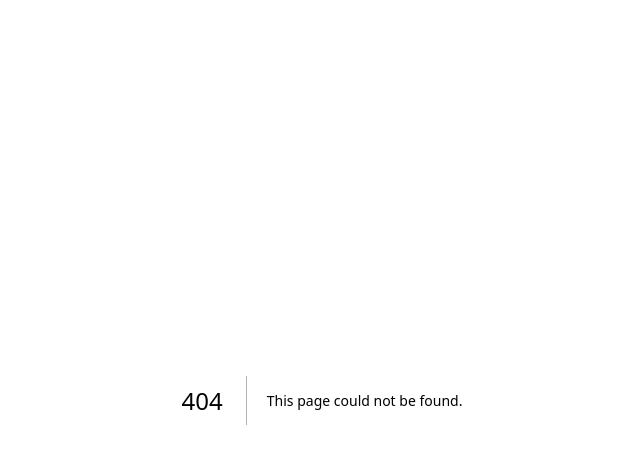
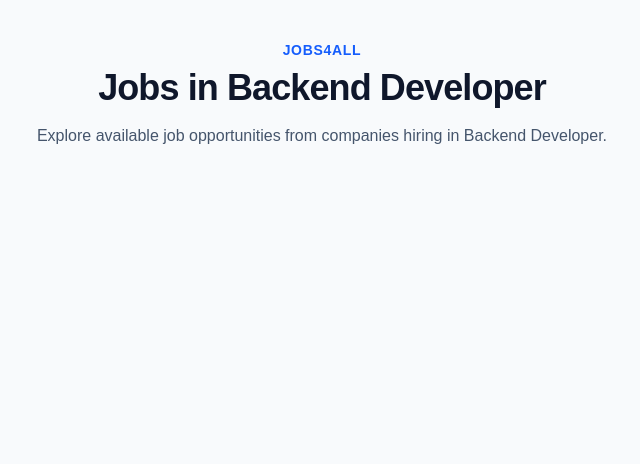
Before and after one commit to tippified-dev/jobs, a Next.js app: page /jobs/backend-developer in a window 1280 px wide. Before the commit this address had no page. Shown: the top 464 px of the page, without its empty margins (318-958 px from the left). Built offline with nearby package versions, Linux system fonts and the light colour scheme.

Commit message:
explore 22

```diff
--- /dev/null
+++ b/app/jobs/[country]/page.tsx
@@ -0,0 +1,30 @@
+type PageProps = {
+  params: Promise<{
+    country: string;
+  }>;
+};
+export default async function CountryJobsPage({ params }: PageProps) {
+  const { country } = await params;
+  const countryName = country
+    .split("-")
+    .map((word) => word.charAt(0).toUpperCase() + word.slice(1))
+    .join(" ");
+  return (
+    <main className="min-h-screen bg-slate-50">
+      <div className="mx-auto max-w-6xl px-4 py-10 sm:px-6 lg:px-8">
+        <div className="text-center">
+          <p className="text-sm font-semibold uppercase tracking-wider text-blue-600">
+            Jobs4all
+          </p>
+          <h1 className="mt-2 text-3xl font-bold tracking-tight text-slate-900 sm:text-4xl">
+            Jobs in {countryName}
+          </h1>
+          <p className="mx-auto mt-4 max-w-2xl text-sm leading-6 text-slate-600 sm:text-base">
+            Explore available job opportunities from companies hiring in{" "}
+            {countryName}.
+          </p>
+        </div>
+      </div>
+    </main>
+  );
+}
--- a/app/location/page.tsx
+++ b/app/location/page.tsx
@@ -19,6 +19,7 @@ type LocationData = {
 type Country = {
   name: string;
   code: string;
+  slug: string;
   flag: string;
   description: string;
   initialJobs: number;
@@ -27,6 +28,7 @@ const countries: Country[] = [
   {
     name: "United States",
     code: "US",
+    slug: "united-states",
     flag: "🇺🇸",
     description: "Remote opportunities",
     initialJobs: 5000,
@@ -34,6 +36,7 @@ const countries: Country[] = [
   {
     name: "Canada",
     code: "CA",
+    slug: "canada",
     flag: "🇨🇦",
     description: "Remote opportunities",
     initialJobs: 3200,
@@ -41,6 +44,7 @@ const countries: Country[] = [
   {
     name: "United Kingdom",
     code: "GB",
+    slug: "united-kingdom",
     flag: "🇬🇧",
     description: "Remote opportunities",
     initialJobs: 2800,
@@ -48,6 +52,7 @@ const countries: Country[] = [
   {
     name: "Australia",
     code: "AU",
+    slug: "australia",
     flag: "🇦🇺",
     description: "Remote opportunities",
     initialJobs: 1900,
@@ -55,6 +60,7 @@ const countries: Country[] = [
   {
     name: "New Zealand",
     code: "NZ",
+    slug: "new-zealand",
     flag: "🇳🇿",
     description: "Remote opportunities",
     initialJobs: 1100,
@@ -62,6 +68,7 @@ const countries: Country[] = [
   {
     name: "China",
     code: "CN",
+    slug: "china",
     flag: "🇨🇳",
     description: "Remote opportunities",
     initialJobs: 2400,
@@ -69,6 +76,7 @@ const countries: Country[] = [
   {
     name: "Nigeria",
     code: "NG",
+    slug: "nigeria",
     flag: "🇳🇬",
     description: "Remote opportunities",
     initialJobs: 1700,
@@ -410,6 +418,14 @@ export default function LocationPage() {
                   </div>
                   <button
                     type="button"
+                    onClick={() => {
+                      if (!selectedCountry) return;
+                      localStorage.setItem(
+                        "jobs4all_location_redirected",
+                        "true",
+                      );
+                      router.push(`/jobs/${selectedCountry.slug}`);
+                    }}
                     className="inline-flex items-center justify-center gap-2 rounded-xl bg-white px-5 py-2.5 text-sm font-semibold text-slate-900 transition hover:bg-slate-100"
                   >
                     Explore jobs
```
